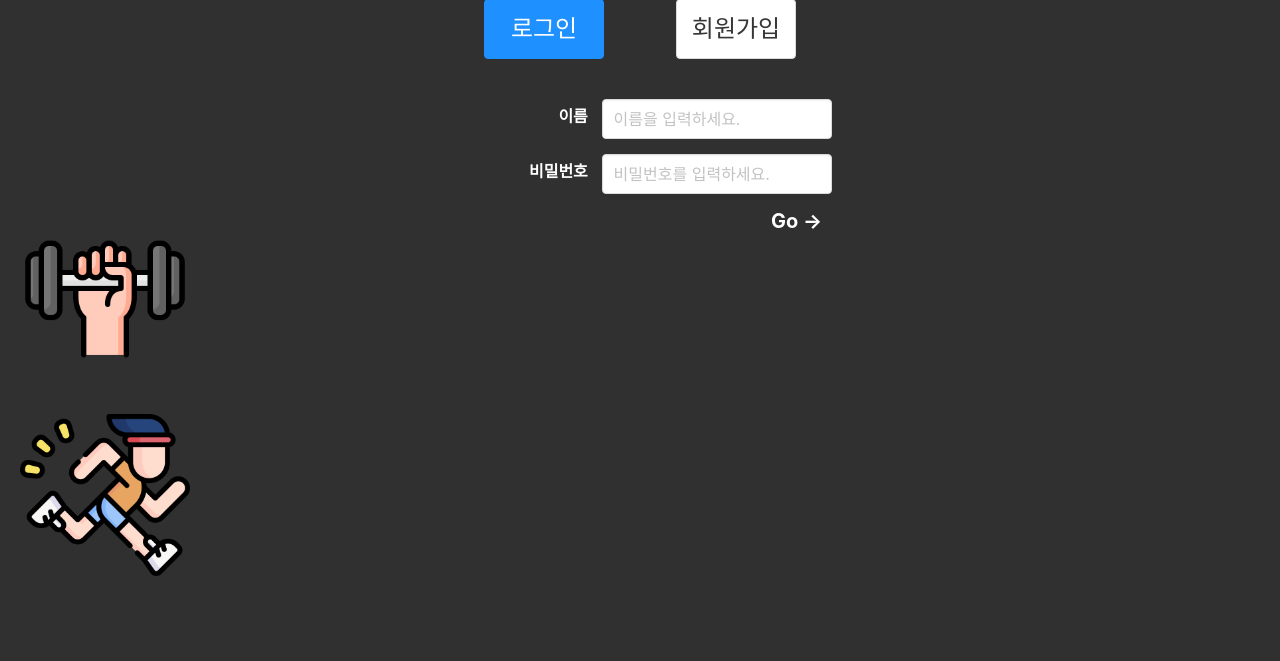
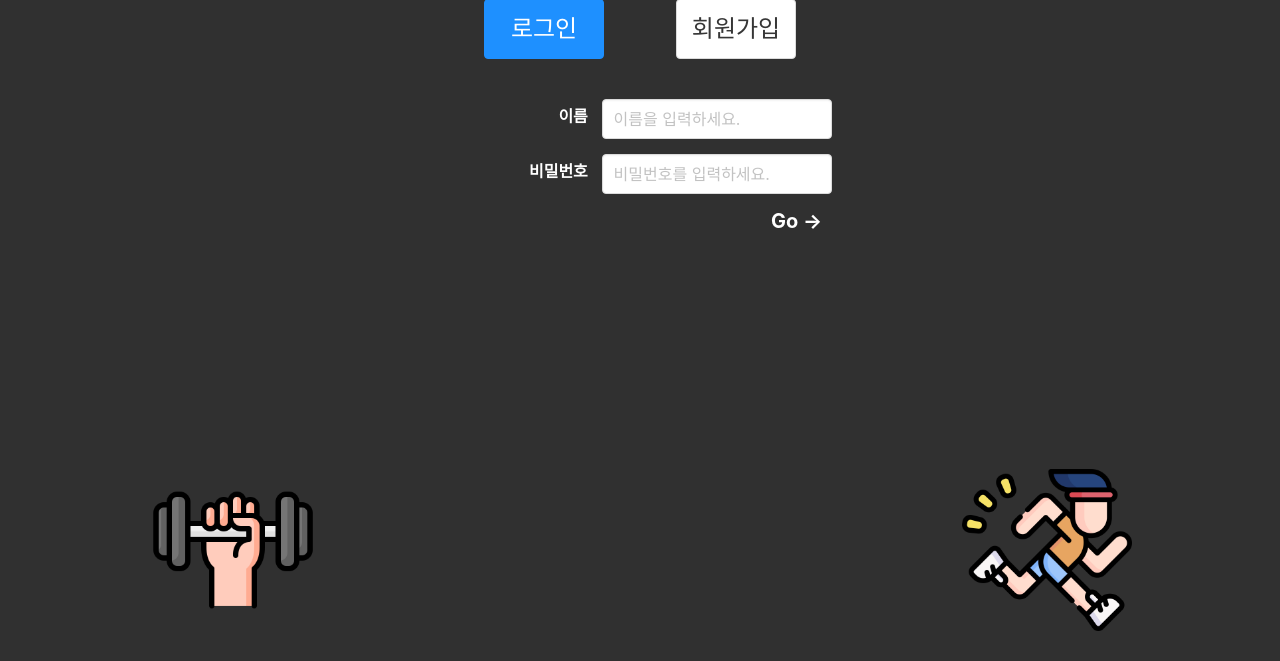
Before and after one commit to UkdongKim/fitFriend, a Flask app: page /login in a window 1280 px wide. Shown: the part 139-800 px from the top of the page. Run offline with Flask 3, Linux system fonts and the light colour scheme.

Commit message:
refix login error

```diff
--- a/app.py
+++ b/app.py
@@ -1,6 +1,8 @@
+import json
 from flask import Flask, render_template, request, redirect, url_for, session
 from pymongo import MongoClient
 from session import app_session
+from bson import json_util
 
 
 app = Flask(__name__)
@@ -10,6 +12,8 @@ db = client.test
 
 app.register_blueprint(app_session) # blueprint 등록
 
+def parse_json(data):
+    return json.loads(json_util.dumps(data))
 
 @app.route('/')
 def hello_world():  # put application's code here
@@ -18,22 +22,24 @@ def hello_world():  # put application's code here
 # 로그인
 @app.route('/login', methods=['GET'])
 def login():
+    if session:
+        return redirect(url_for('hello_world'))
+
     return render_template('login.html')
+
 
 # 로그인 성공 시
 @app.route('/loginOk', methods=['POST'])
 def loginOk():
     username = request.form['username']
     password = request.form['password']
-
     check = db.users.find_one({'name' : username, 'password': password})
 
+    print(check)
     if check:
         session['name'] = username
-        if 'gender' in check:
-            session['gender'] = check['gender']
-            # session['_id'] = check['_id']
-
+        session['gender'] = check['gender']
+        session['userid'] = parse_json(check['_id'])
         return redirect(url_for('hello_world'))
     else:
         return render_template('login.html')
--- a/templates/login.html
+++ b/templates/login.html
@@ -22,19 +22,20 @@
         background-color: #303030;
     }
 
-    footer {
-        width: 100%;
-        position: relative;
+    footer > div:nth-child(1) {
+        margin: 20px;
+        width: 170px;
+        position: absolute;
+        left: 10%;
+        bottom: 0;
     }
 
-    footer>div {
+    footer > div:nth-child(2) {
         margin: 20px;
         width: 170px;
-    }
-
-    footer>div:nth-child(1) {
-        margin: 20px;
-        width: 170px;
+        position: absolute;
+        right: 10%;
+        bottom: 0;
     }
 </style>
 
```
